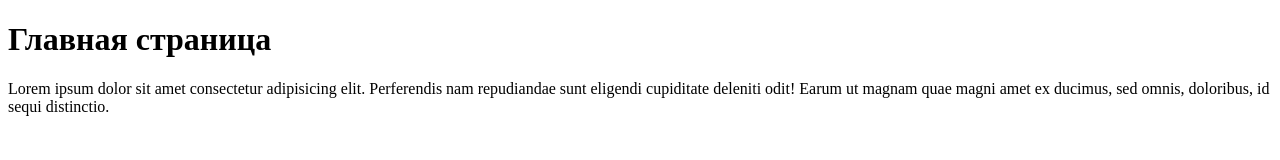
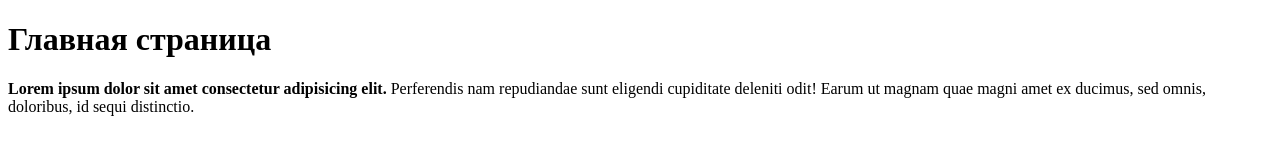
Before and after one commit to teacher-a-n-vilkov/vd-2-23, a plain HTML site: page index.html in a window 1280 px wide. Drawn offline with Linux system fonts and the light colour scheme.

Commit message:
update index main

```diff
--- a/index.html
+++ b/index.html
@@ -3,10 +3,10 @@
 <head>
     <meta charset="UTF-8">
     <meta name="viewport" content="width=device-width, initial-scale=1.0">
-    <title>Main page</title>
+    <title>Главная страница</title>
 </head>
 <body>
     <h1>Главная страница</h1>
-    <p>Lorem ipsum dolor sit amet consectetur adipisicing elit. Perferendis nam repudiandae sunt eligendi cupiditate deleniti odit! Earum ut magnam quae magni amet ex ducimus, sed omnis, doloribus, id sequi distinctio.</p>
+    <p><strong>Lorem ipsum dolor sit amet consectetur adipisicing elit.</strong> Perferendis nam repudiandae sunt eligendi cupiditate deleniti odit! Earum ut magnam quae magni amet ex ducimus, sed omnis, doloribus, id sequi distinctio.</p>
 </body>
 </html>
```
